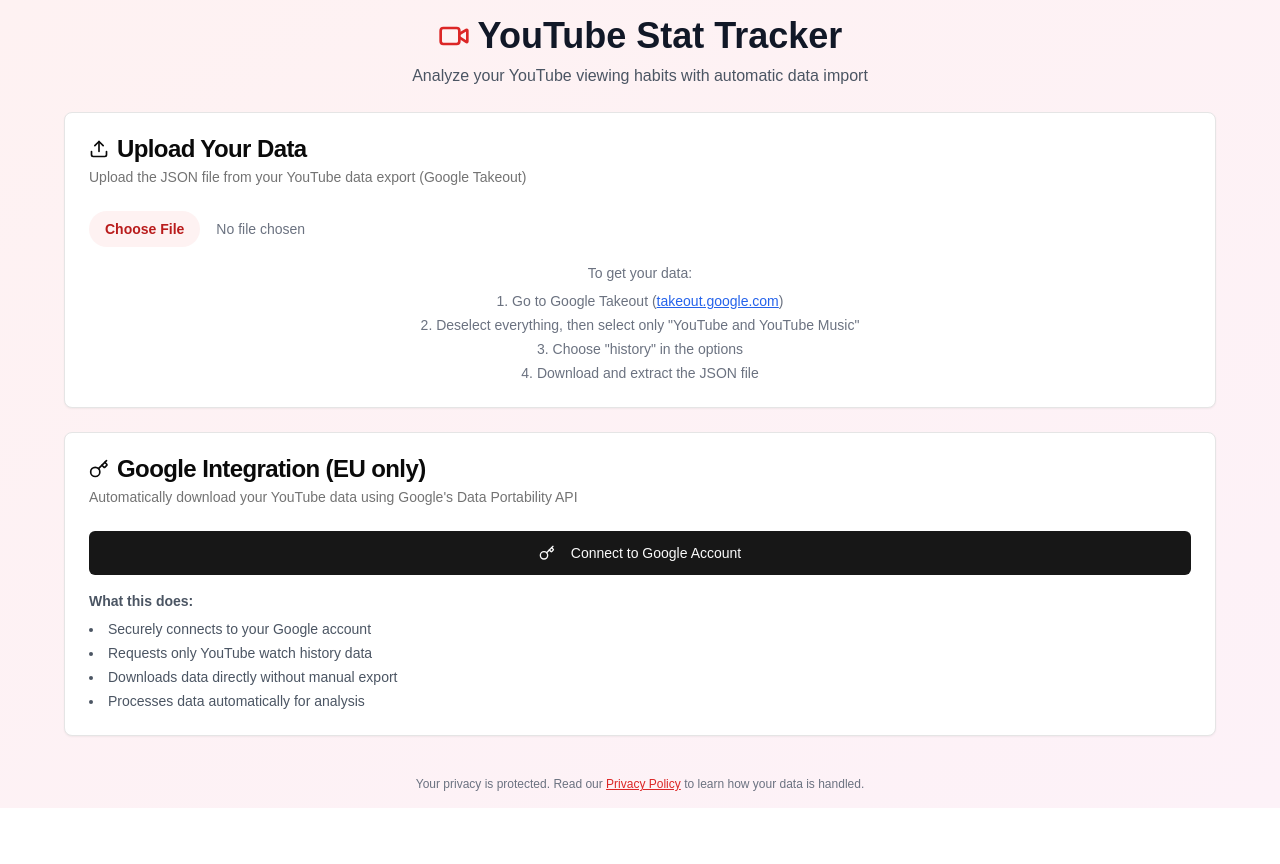
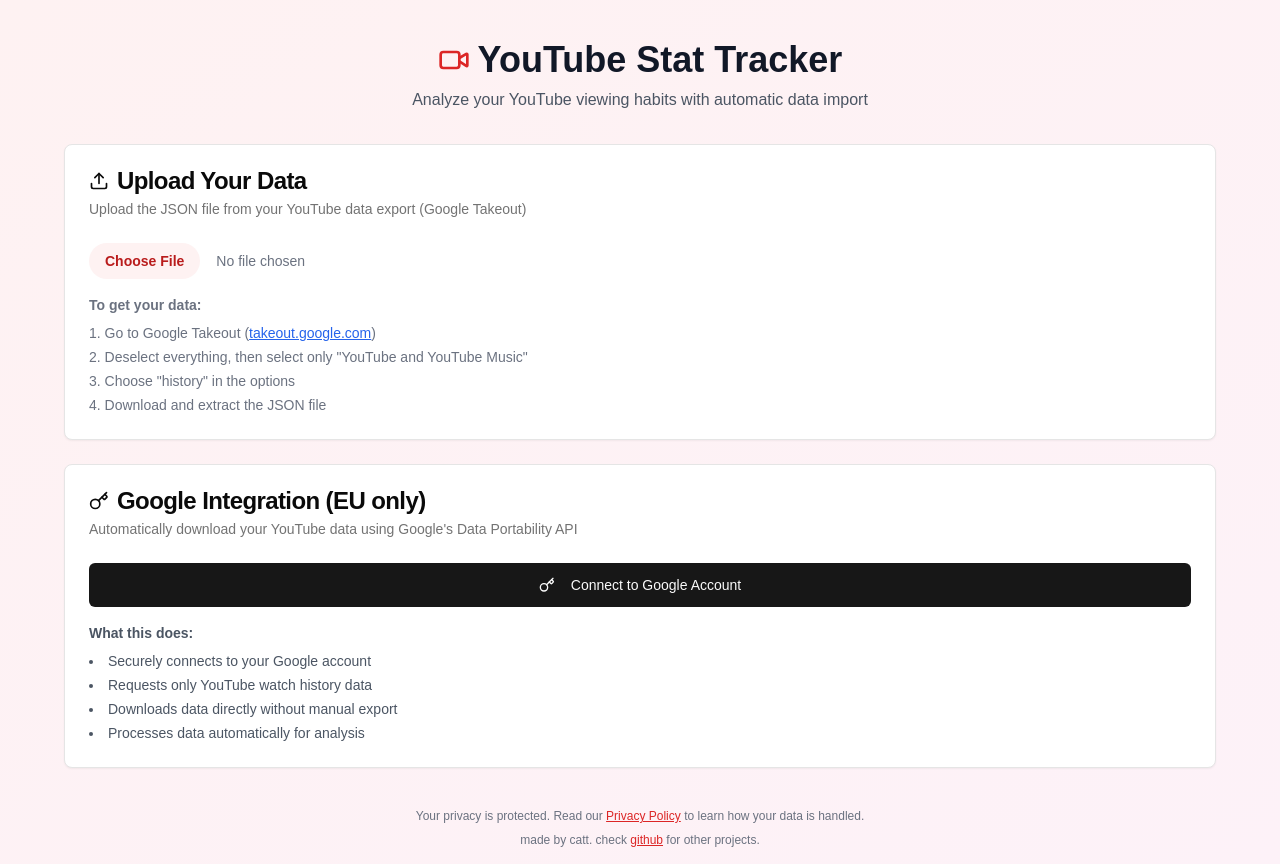
Before and after one commit to vn-nthh/youtube-stats, a Next.js app: page / in a window 1280 px wide. Before the commit the page ends 808 px from the top, so only its background shows below. Built offline with nearby package versions, Linux system fonts and the light colour scheme.

Commit message:
Improve UI spacing and add attribution
- Add margin around YouTube Stat Tracker title for better spacing
- Align 'To get your data:' section to left and make text bold
- Add attribution line with GitHub link at bottom

```diff
--- a/app/page.tsx
+++ b/app/page.tsx
@@ -621,7 +621,7 @@ export default function YouTubeStatsParser() {
   return (
     <div className="min-h-screen bg-gradient-to-br from-red-50 to-pink-50 p-4">
       <div className="max-w-6xl mx-auto space-y-6">
-        <div className="text-center space-y-2">
+        <div className="text-center space-y-2 mt-6 mb-8">
           <h1 className="text-4xl font-bold text-gray-900 flex items-center justify-center gap-2">
             <Video className="w-8 h-8 text-red-600" />
             YouTube Stat Tracker
@@ -700,8 +700,8 @@ export default function YouTubeStatsParser() {
                     </AlertDescription>
                   </Alert>
                 )}
-                <div className="text-sm text-gray-500 text-center">
-                  <p>To get your data:</p>
+                <div className="text-sm text-gray-500 text-left">
+                  <p className="font-bold">To get your data:</p>
                   <ol className="list-decimal list-inside mt-2 space-y-1">
                     <li>Go to Google Takeout (<a href="https://takeout.google.com" target="_blank" rel="noopener noreferrer" className="text-blue-600 underline">takeout.google.com</a>)</li>
                     <li>Deselect everything, then select only "YouTube and YouTube Music"</li>
@@ -721,6 +721,11 @@ export default function YouTubeStatsParser() {
               </Link>
               {" "}to learn how your data is handled.
             </p>
+            <p className="text-xs text-gray-500 mt-2">made by catt. check {" "}
+              <Link href="https://github.com/vn-nthh" className="text-red-600 hover:text-red-800 underline">
+                github
+              </Link>
+              {" "} for other projects.</p>
           </div>
           </>
         ) : (
```
